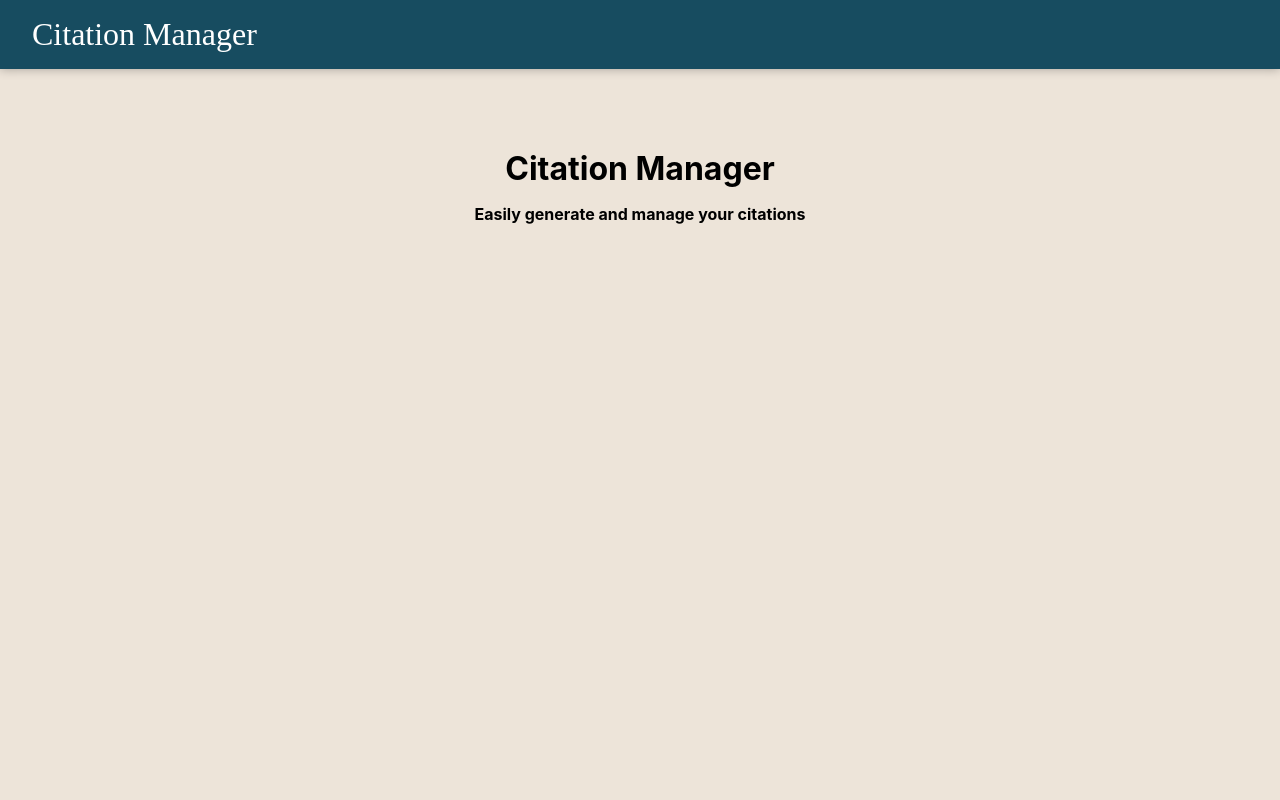
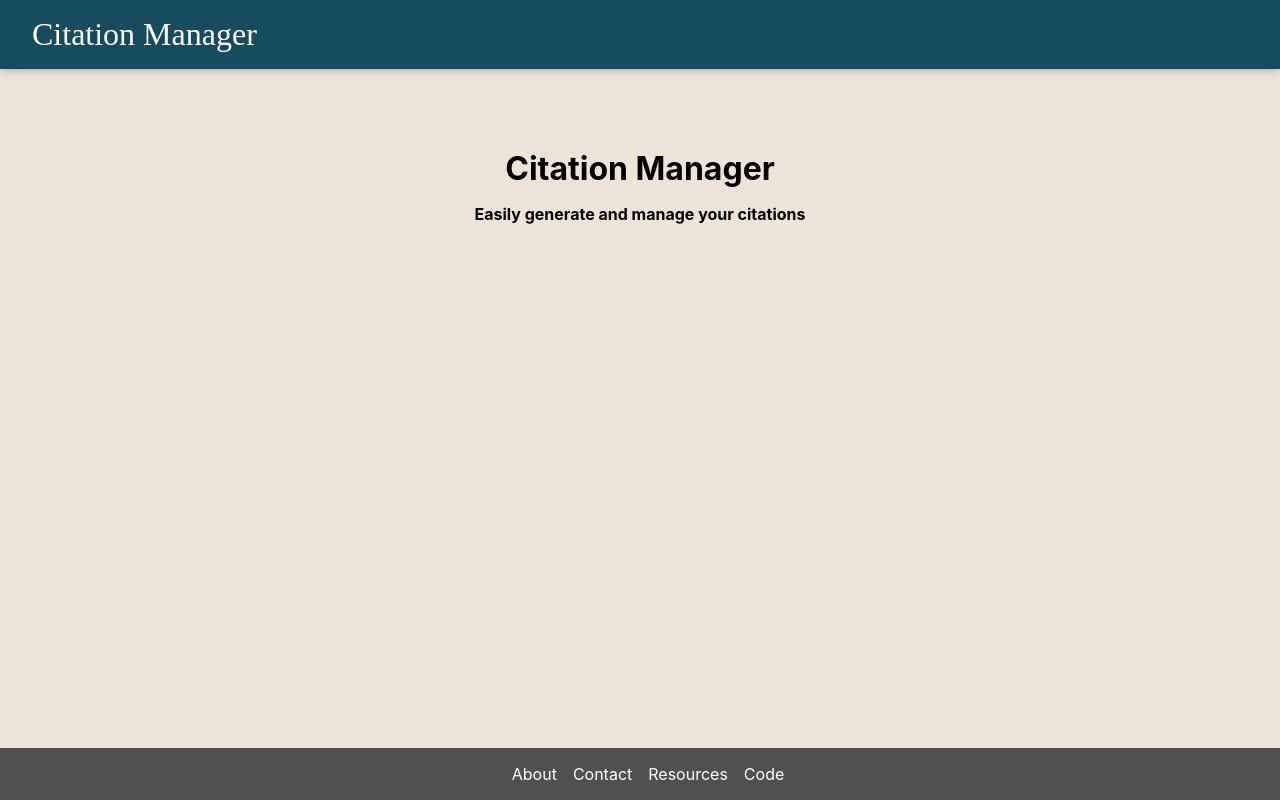
Before and after one commit to SoorajModi/Citation-Bot, a React (Create React App) app: page / in a window 1280 px wide. Built offline with nearby package versions, Linux system fonts and the light colour scheme.

Commit message:
Add Footer.jsx

```diff
--- a/src/components/App.jsx
+++ b/src/components/App.jsx
@@ -3,12 +3,14 @@ import '../css/style.css';
 
 import Header from './Header';
 import HomePage from './HomePage'
+import Footer from "./Footer";
 
 function App() {
     return (
         <div>
             <Header />
             <HomePage />
+            <Footer />
         </div>
     );
 }
--- /dev/null
+++ b/src/components/Footer.jsx
@@ -0,0 +1,15 @@
+import React from 'react';
+import '../css/footer.css';
+
+function Footer() {
+    return (
+        <footer>
+            <p>About</p>
+            <p>Contact</p>
+            <p>Resources</p>
+            <p>Code</p>
+        </footer>
+    );
+}
+
+export default Footer;
--- a/src/components/Header.jsx
+++ b/src/components/Header.jsx
@@ -6,7 +6,7 @@ function Header() {
         <header>
             <h1>Citation Manager</h1>
         </header>
-    )
+    );
 }
 
 export default Header;
--- /dev/null
+++ b/src/css/footer.css
@@ -0,0 +1,15 @@
+footer {
+    background: #505050;
+    padding-top: 1.0rem;
+    padding-bottom: 1.0rem;
+    position: absolute;
+    bottom: 0;
+    width: 100%;
+    text-align: center;
+}
+
+footer p {
+    display: inline;
+    color: white;
+    padding-left:1rem;
+}
--- a/src/css/header.css
+++ b/src/css/header.css
@@ -1,6 +1,5 @@
 header {
     background-color: #174c60;
-    margin: auto -16px;
     padding: 16px 32px;
     box-shadow: 0 0 10px 0 rgba(0, 0, 0, 0.3);
 }
--- a/src/css/homePage.css
+++ b/src/css/homePage.css
@@ -4,7 +4,7 @@
 
 .homeTitle {
     padding-top: 5.0rem;
-    padding-bottom: 5rem;
+    padding-bottom: 5.0rem;
 }
 
 .homeTitle h4 {
--- a/src/css/style.css
+++ b/src/css/style.css
@@ -19,7 +19,7 @@ html {
 
 body {
     background: #ede4d9;
-    padding: 0 16px;
+    padding: 0;
 }
 
 card {
```
